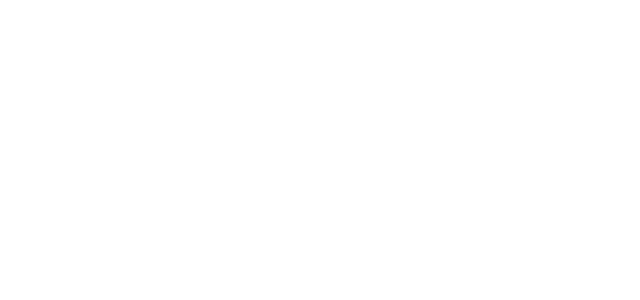
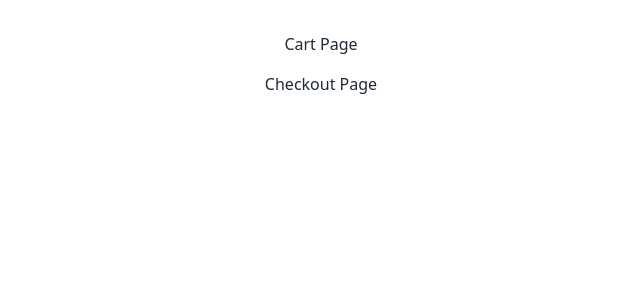
Before and after one commit to Bella-store/Bella, a React (Vite) app: page / in a window 1280 px wide. Shown: the top 300 px of the page, without its empty margins (319-959 px from the left). Built offline with nearby package versions, Linux system fonts and the light colour scheme.

Commit message:
add home page to route to pages

```diff
--- a/package.json
+++ b/package.json
@@ -11,7 +11,8 @@
   },
   "dependencies": {
     "react": "^18.3.1",
-    "react-dom": "^18.3.1"
+    "react-dom": "^18.3.1",
+    "react-router-dom": "^6.26.1"
   },
   "devDependencies": {
     "@eslint/js": "^9.9.0",
--- a/src/App.jsx
+++ b/src/App.jsx
@@ -1,9 +1,18 @@
+import { Route, Routes } from "react-router-dom";
 import "./App.css";
+
+import Cart from "./pages/Cart";
+import Checkout from "./pages/Checkout";
+import Home from "./pages/Home";
 
 function App() {
     return (
         <>
-            <div></div>
+            <Routes>
+                <Route path="/" element={<Home />} />
+                <Route path="/cart" element={<Cart />} />
+                <Route path="/checkout" element={<Checkout />} />
+            </Routes>
         </>
     );
 }
--- /dev/null
+++ b/src/Pages/Home.jsx
@@ -0,0 +1,16 @@
+import React from "react";
+
+export default function Home() {
+    return (
+        <div>
+            <ul className="flex flex-col space-y-4">
+                <li>
+                    <a href="/cart">Cart Page</a>
+                </li>
+                <li>
+                    <a href="/checkout">Checkout Page</a>
+                </li>
+            </ul>
+        </div>
+    );
+}
--- a/src/main.jsx
+++ b/src/main.jsx
@@ -1,10 +1,13 @@
-import { StrictMode } from 'react'
-import { createRoot } from 'react-dom/client'
-import App from './App.jsx'
-import './index.css'
+import { StrictMode } from "react";
+import { createRoot } from "react-dom/client";
+import App from "./App.jsx";
+import "./index.css";
+import { BrowserRouter } from "react-router-dom";
 
-createRoot(document.getElementById('root')).render(
-  <StrictMode>
-    <App />
-  </StrictMode>,
-)
+createRoot(document.getElementById("root")).render(
+    <StrictMode>
+        <BrowserRouter>
+            <App />
+        </BrowserRouter>
+    </StrictMode>
+);
```
Also changed, not shown: 1 other file (tests, documents, lock files or other folders).
